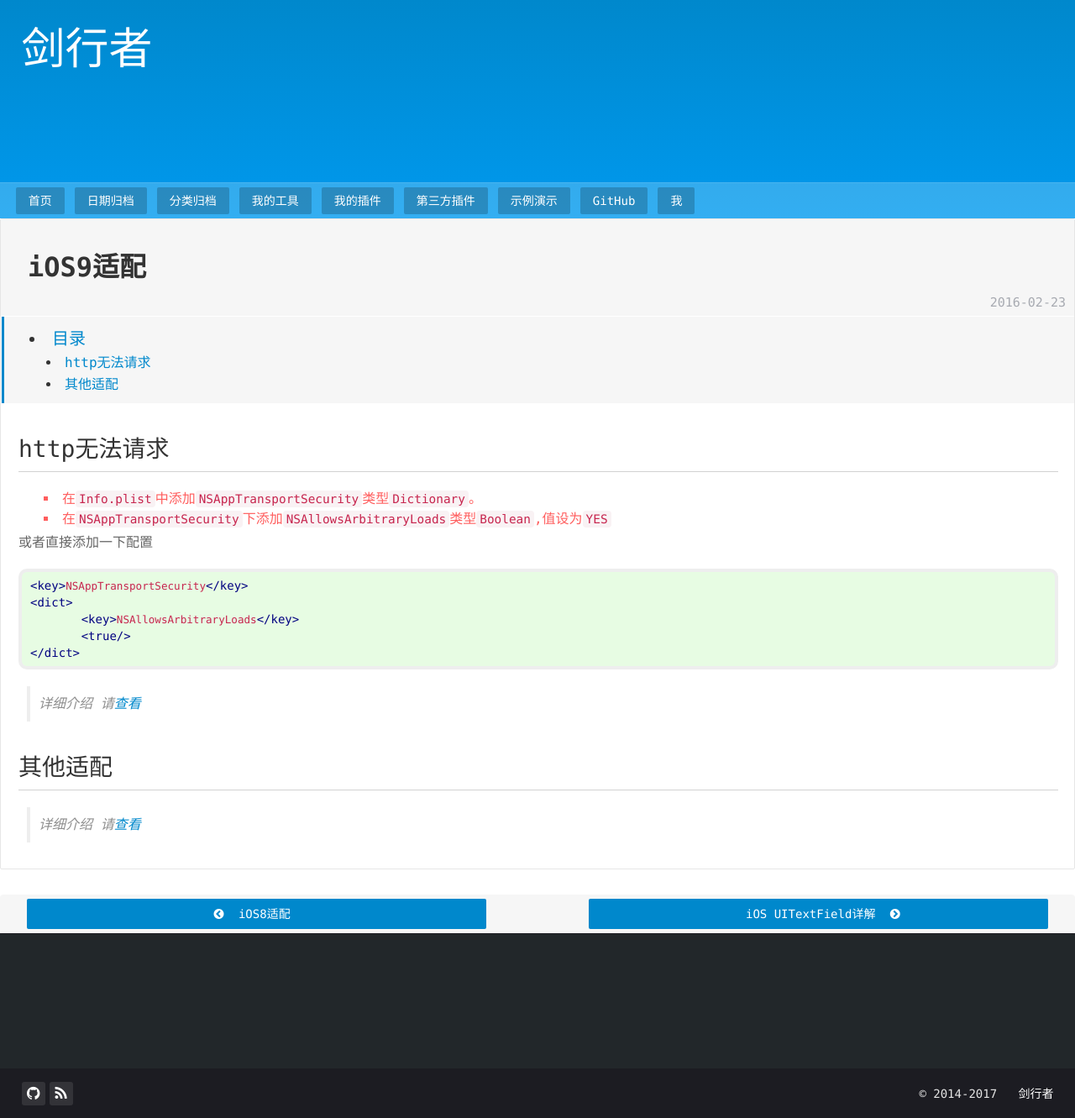
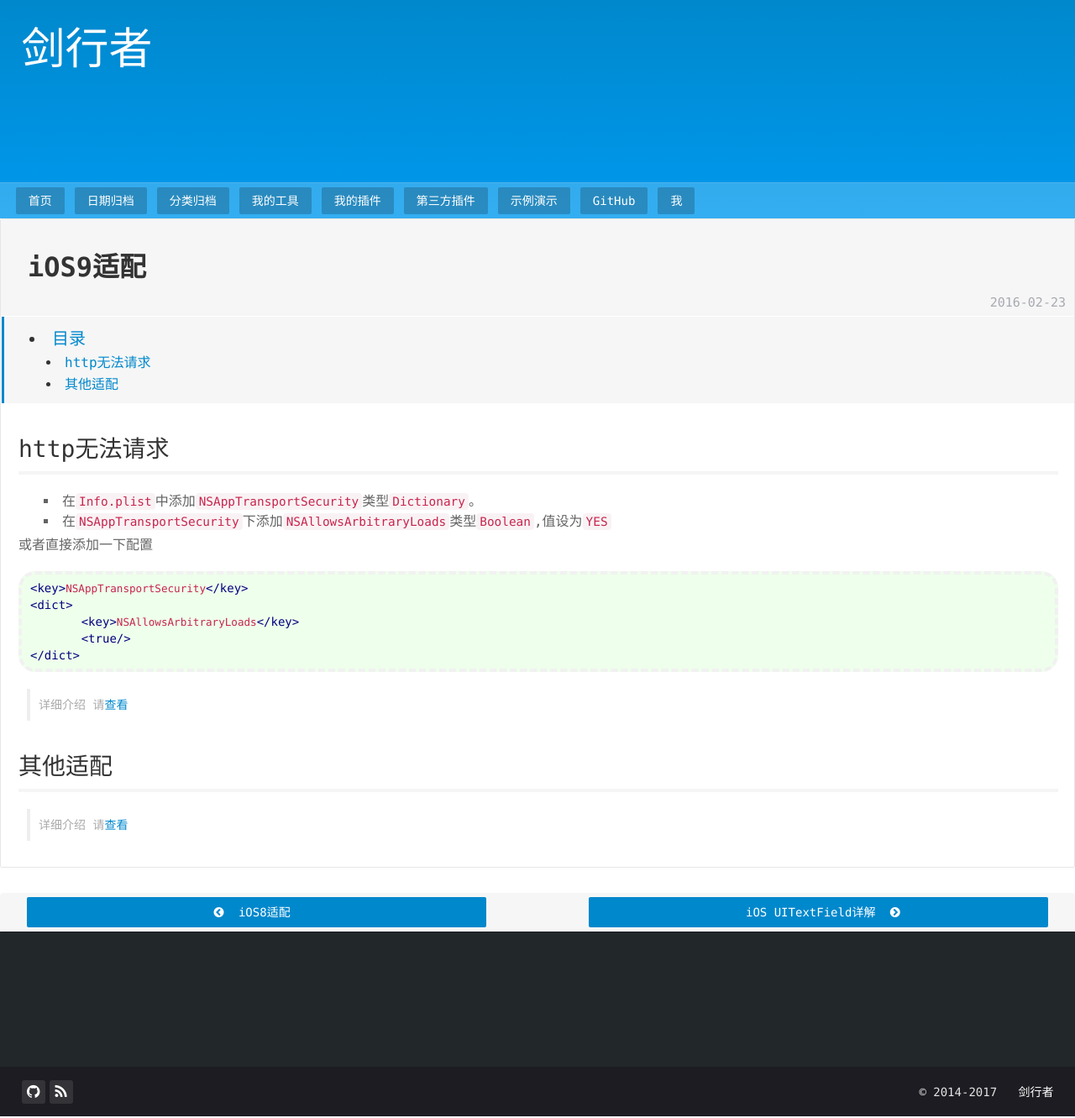
Before and after one commit to psvmc/myblog_jekyll, a Jekyll site: the page built from _posts/2016-02-23-ios-fix-ios9.md, in a window 1280 px wide. Shown: the whole page at 84% size. Built offline with Jekyll 4.4.1, drawn with Linux system fonts in a browser that asks for light colours; comment, search, counter and statistics services are not loaded.

Commit message:
样式更新

```diff
--- a/jekyll-themes/ztheme/css/style.css
+++ b/jekyll-themes/ztheme/css/style.css
@@ -733,9 +733,9 @@ a:hover {
     margin-top: 30px;
     margin-bottom: 20px;
     padding: 10px 0;
-    border-bottom-width: 1px;
+    border-bottom-width: 4px;
     border-bottom-style: solid;
-    border-bottom-color: #d2d2d2;
+    border-bottom-color: #f5f5f5;
 }
 
 .main-article h3 {
@@ -790,7 +790,7 @@ a:hover {
     line-height: 1.5;
     list-style-type: square;
     list-style-position: inside;
-    color: #ff5e5e;
+    color: #636363;
 }
 
 .main-article-contant ul {
@@ -817,7 +817,7 @@ a:hover {
 }
 
 .main-article blockquote {
-    font-style: italic;
+    font-style: normal;
     margin: 20px 10px;
     padding: 5px 10px;
     text-align: left;
@@ -827,7 +827,8 @@ a:hover {
 }
 
 .main-article blockquote p {
-    color: #8d8d8d;
+    color: #aaaaaa;
+    font-size: 14px;
 }
 
 @media screen and (max-width: 500px) {
--- a/jekyll-themes/ztheme/css/syntax-highlighting.css
+++ b/jekyll-themes/ztheme/css/syntax-highlighting.css
@@ -24,10 +24,11 @@
 .highlight pre,
 pre,
 .highlight .hll {
-    background-color: #e7fce3;
-    border: 4px solid #eee;
+    background-color: #eeffeb;
+    border: 4px solid #f1f1f1;
+    border-style: dashed;
     padding: 6px 10px;
-    border-radius: 10px;
+    border-radius: 20px;
 }
 
 .highlight .c {
```
